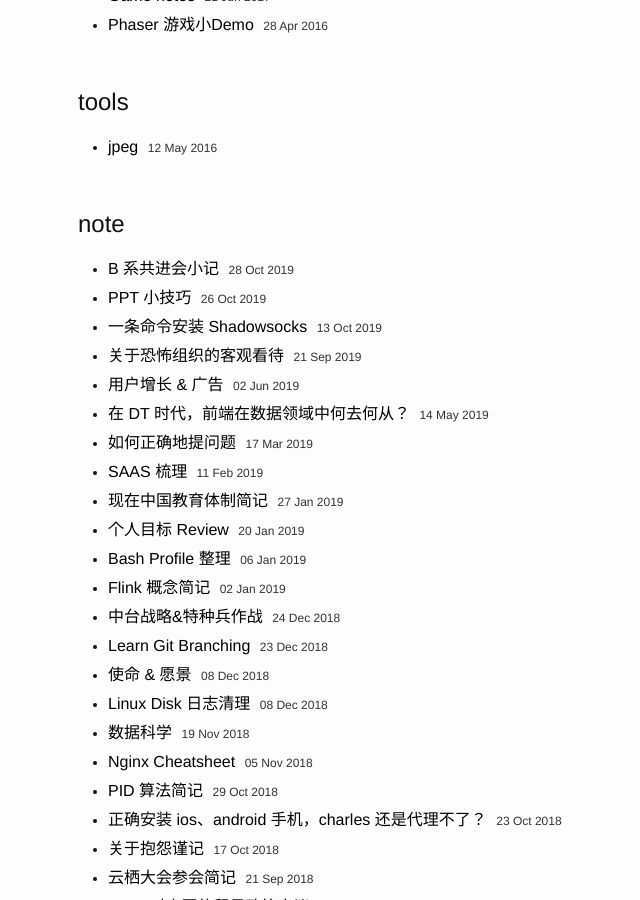
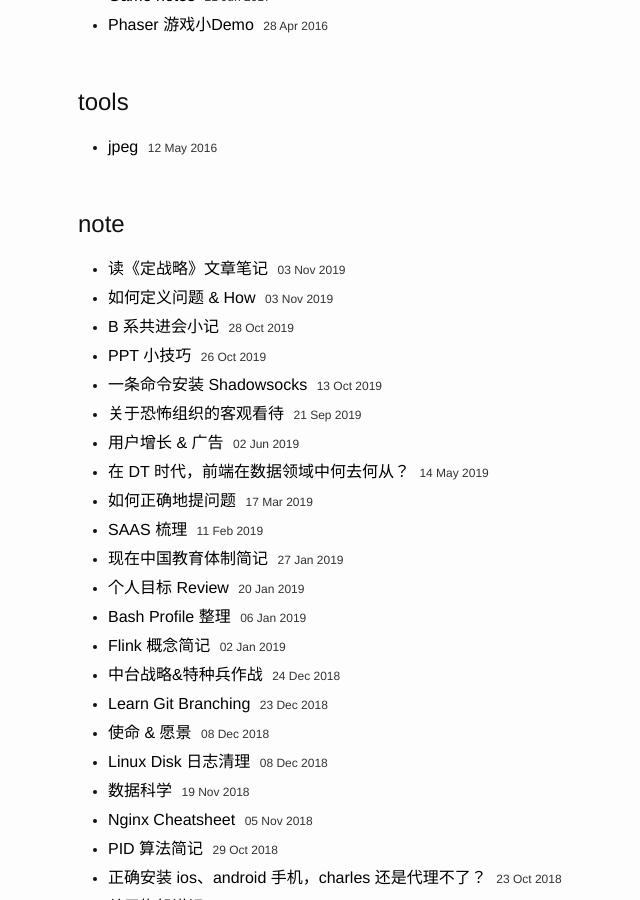
Before and after one commit to zhoukekestar/notes, a Jekyll site: the page built from tags.html, in a window 1280 px wide and 900 px high, scrolled down 2217 px. Shown: the whole window, without its empty margins (92-732 px from the left). Built offline with Jekyll 4.4.1, drawn with Linux system fonts in a browser that asks for light colours; Markdown is read by kramdown in place of the engine named in the settings; some of the changed lines change nothing that is shown.

Commit message:
Update Code

```diff
--- a/_posts/2019-10~12/2019-10-28-think.md
+++ b/_posts/2019-10~12/2019-10-28-think.md
@@ -170,9 +170,9 @@ commentIssueId: 108
 
 在不经意间，寻找到了如何平衡技术和业务的可能路径。
 
-首先，技术和业务的平衡，在技术 ok 的基础上，取决于你对业务理解的深度上，如何对业务的理解深度不够，何来技术与业务的平衡呢？只有对业务有足够深度的了解，才有可能有后面的路径。
+首先，技术和业务的平衡，在技术 ok 的基础上，取决于你对业务理解的深度上，如果对业务的理解深度不够，何来技术与业务的平衡呢？只有对业务有足够深度的了解，才有可能有后面的路径。
 
-对业务的深度，就之前讲的商品、产品、技术，以及对业务信息的消化、产品逻辑背后的思考、技术架构、以及最终用户问题的解决。
+对业务的深度，就之前讲的商业、产品、技术，以及对业务信息的消化、产品逻辑背后的思考、技术架构、以及最终用户问题的解决。
 
 当然，这可能是一个解，在没有更好的解之前，也许这样去寻找答案会更好些。
 
--- /dev/null
+++ b/_posts/2019-10~12/2019-11-03-define-problem.md
@@ -0,0 +1,39 @@
+---
+layout: post
+title:  "如何定义问题 & How"
+date:  2019-11-03
+tags: [note]
+commentIssueId: 111
+---
+
+
+
+如何定义问题？从表面问题 - 问题本质 - 真正的问题，类似黄金圈的方式分析。
+
+
+
+## 如何定义问题？
+
+1. 表象问题【所声称的】：质疑与确认
+   * 质疑问题本身
+     * 此问题是否客观存在？问题本身是否就是伪问题？
+     * 是否值得被解决？投入产出比怎么样？ROI
+   * 确认表象问题
+     * 背景 & 目的是什么？ WHY & WHAT？
+     * 问题、需求方式谁？相关利益方是谁？WHO？
+     * 需要多少时间？什么时间点截止？HOW MUCH？WHEN？
+2. 问题本质【为什么声称】：挖掘诉求
+   * 5WHY 分析法，不断追问为什么？引出问题本质
+3. 真正的问题【必须满足的】：判定优先级
+   * 宏观：哪个更值得被解决？从紧急度和重要度两方面考虑。
+     * 和之前的问题本身有点类似，整体 ROI ，是否值得？
+   * 微观：解决问题的较优解？方案对比、或 AB Test
+
+
+
+
+
+# References
+
+* [正确定义问题，比解决问题重要一百倍](http://www.woshipm.com/pmd/1660198.html)
+* [解决问题的第一步：正确定义问题](https://zhuanlan.zhihu.com/p/26166552)
--- /dev/null
+++ b/_posts/2019-10~12/2019-11-03-strategy.md
@@ -0,0 +1,66 @@
+---
+layout: post
+title:  "读《定战略》文章笔记"
+date:  2019-11-03
+tags: [note]
+commentIssueId: 110
+---
+
+
+
+定战略6字简概：“选择、聚焦、击穿”
+
+
+
+## 选择
+
+选择：定战略要懂得“出局看局”。
+
+* 做战略第一步是 **选择** ，选择某个业务形态之后，在此基础上才需要考虑 **取舍** 的问题。
+* 要懂得出局看局，以局外人的眼光去审视，才有可能把问题看得更透一些。**出局看局** 需要搞明白以下 3 点
+  * 行业趋势、行业增速
+    * 现状如何？未来增长速度怎样？背后的逻辑是什么？
+    * 比如：养老行业，现在起步阶段，由于未来的人口老龄化，增长速度将进一步会被拉升。
+    * 这个在行业报告中，会经常出现 **PEST** 分析法，从 P是政治（Politics），E是经济（Economy），S是社会（Society），T是技术（Technology）
+  * 行业容量有多大
+    * 整体的市场空间有多大
+    * 如何做数据分析？这是比较关键的。
+  * 服务的关键用户是谁
+    * 核心客户是谁？核心流程是什么？核心痛点是什么？
+    * 如何找到核心客户、痛点，需要 **大胆设想，小心求证** 。
+
+
+
+## 聚焦
+
+聚焦：找到指点，让他成为风暴中心。
+
+* 找到一个支点，让所有的资源都围绕这个 “风暴中心”。
+* 举到的全品类赶集网、早年阿里巴巴 B2B 的例子，都是在取舍、聚焦。赶集从全品类到以招聘为核心，阿里巴巴 B2B 全品类服务到以外贸为核心。
+* 做完战略聚焦之后，需要匹配相应的运营模型、组织架构。
+
+
+
+## 击穿
+
+击穿：找到支点扎进去，形成“强竞争壁垒”
+
+* 战略必须找到极细的针孔，使劲扎进去，直到扎透为止。这也是基于选择、聚焦的结果。这也是  **事前充分讨论、事后坚决执行** 的体现。
+
+
+
+## 未来 30 ~ 40 年趋势
+
+文中说到只有两个趋势，但也是基于当下的判断：
+
+* 智能化，比如AI、大数据等新技术。企业要结合自己公司的情况，想办法把智能化融入进去；
+* 物联网，也就是万物互联。
+
+
+
+
+
+## References
+
+* 《定战略，就6个字》 陈国环  https://mp.weixin.qq.com/s/RxENBRgu3mA1LWE8KhvsyA
+* [曾鸣：踏实做10年](https://mp.weixin.qq.com/s/-3WWJynZEmMtIPouSu8Xeg?)
```
